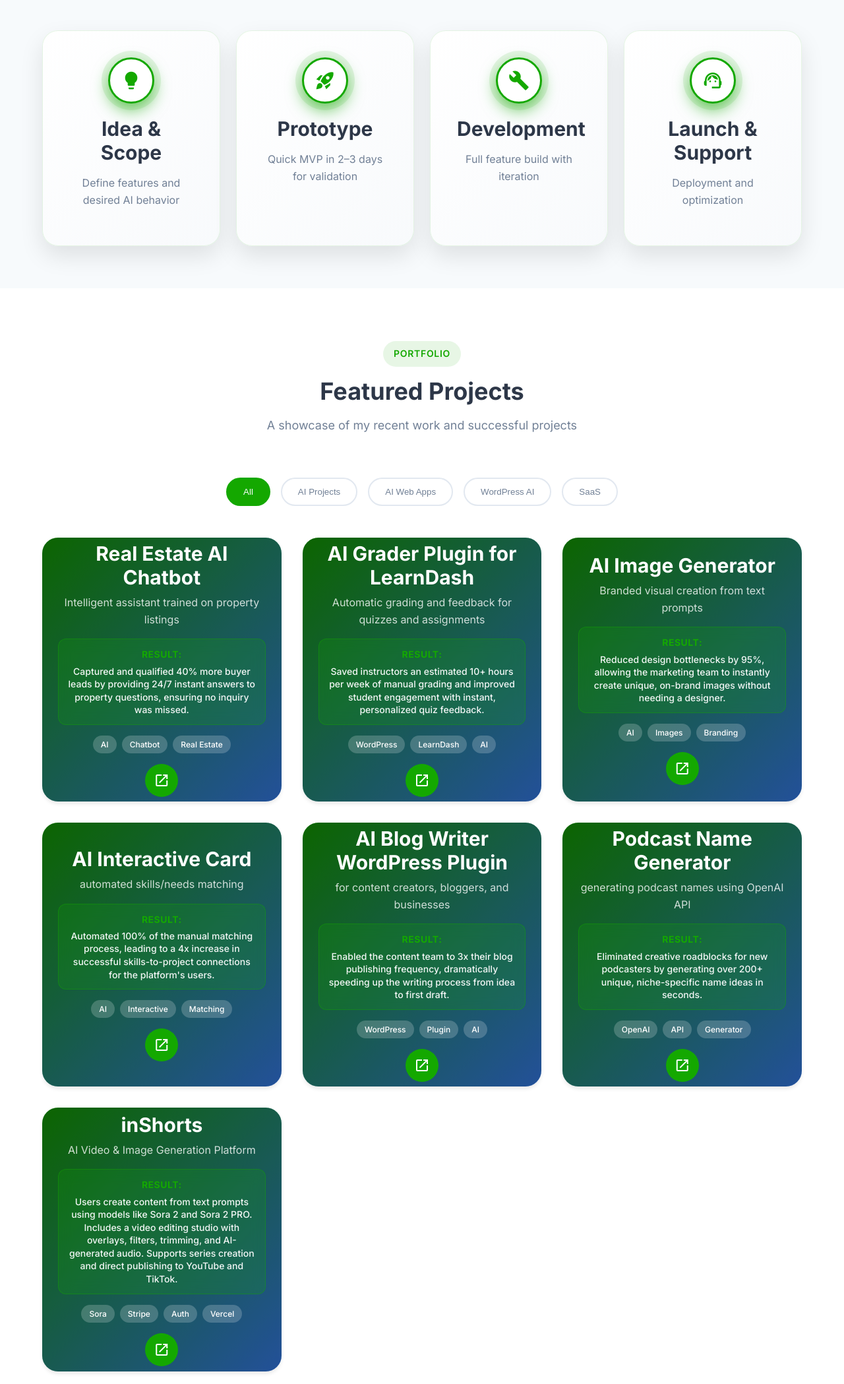
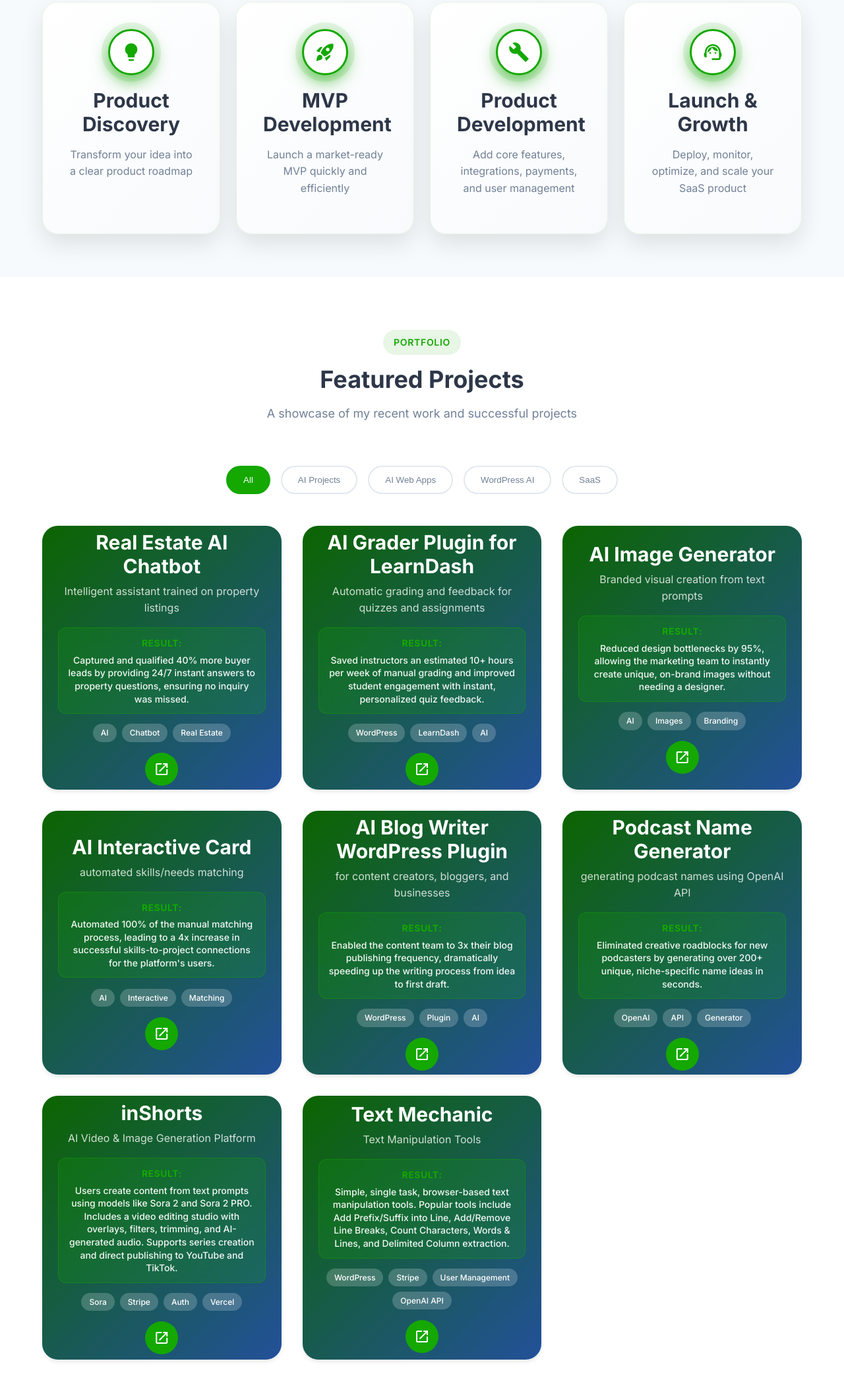
Before and after one commit to Temona007/riyaka-art, a plain HTML site: page index.html in a window 1280 px wide. Shown: the part 3244-5342 px from the top of the page at 66% size. Drawn offline with Linux system fonts and the light colour scheme.

Commit message:
Update homepage process section and add Text Mechanic portfolio
Rename development process cards, shorten section title, and add Text Mechanic SaaS project to portfolio.

```diff
--- a/index.html
+++ b/index.html
@@ -467,30 +467,30 @@
     <div class="container">
       <div class="section-header">
         <span class="section-tag"> Development Process</span>
-        <h2 class="section-title">Streamlined SaaS Development Process: From Concept to Profitable Launch</h2>
+        <h2 class="section-title">From Concept to Profitable Launch</h2>
         <p class="section-description">4-step path to getting your project done right</p>
       </div>
       <div class="process-grid">
         <div class="process-card">
           <div class="process-step"><span class="material-icons">lightbulb</span></div>
-          <h3>Idea & Scope</h3>
-          <p>Define features and desired AI behavior</p>
+          <h3>Product Discovery</h3>
+          <p>Transform your idea into a clear product roadmap</p>
         </div>
         <div class="process-card">
           <div class="process-step"><span class="material-icons">rocket_launch</span></div>
-          <h3>Prototype</h3>
-          <p>Quick MVP in 2–3 days for validation</p>
+          <h3>MVP Development</h3>
+          <p>Launch a market-ready MVP quickly and efficiently</p>
         </div>
         <div class="process-card">
           <div class="process-step"><span class="material-icons">build</span></div>
-          <h3>Development</h3>
-          <p>Full feature build with iteration</p>
+          <h3>Product Development</h3>
+          <p>Add core features, integrations, payments, and user management</p>
         </div>
         <div class="process-card">
           <div class="process-step"><span class="material-icons">support_agent</span></div>
-          <h3>Launch & Support</h3>
-          <p>Deployment and optimization</p>
-      </div>
+          <h3>Launch & Growth</h3>
+          <p>Deploy, monitor, optimize, and scale your SaaS product</p>
+        </div>
       </div>
     </div>
   </section>
@@ -662,6 +662,29 @@
                   <span class="tag">Vercel</span>
                 </div>
                 <a href="https://www.inshorts.site/" target="_blank" rel="noopener noreferrer" class="portfolio-link" aria-label="View inShorts project">
+                  <span class="material-icons">launch</span>
+                </a>
+              </div>
+            </div>
+          </div>
+        </div>
+        <div class="portfolio-item" data-category="saas">
+          <div class="portfolio-image">
+            <div class="portfolio-overlay">
+              <div class="portfolio-content">
+                <h3>Text Mechanic</h3>
+                <p>Text Manipulation Tools</p>
+                <div class="portfolio-result">
+                  <span class="result-label">Result:</span>
+                  <span class="result-text">Simple, single task, browser-based text manipulation tools. Popular tools include Add Prefix/Suffix into Line, Add/Remove Line Breaks, Count Characters, Words &amp; Lines, and Delimited Column extraction.</span>
+                </div>
+                <div class="portfolio-tags">
+                  <span class="tag">WordPress</span>
+                  <span class="tag">Stripe</span>
+                  <span class="tag">User Management</span>
+                  <span class="tag">OpenAI API</span>
+                </div>
+                <a href="https://textmechanic.com/" target="_blank" rel="noopener noreferrer" class="portfolio-link" aria-label="View Text Mechanic project">
                   <span class="material-icons">launch</span>
                 </a>
               </div>
```
